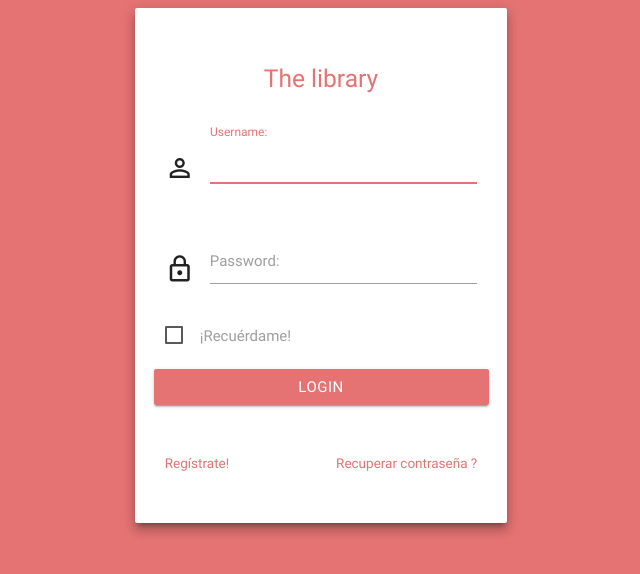
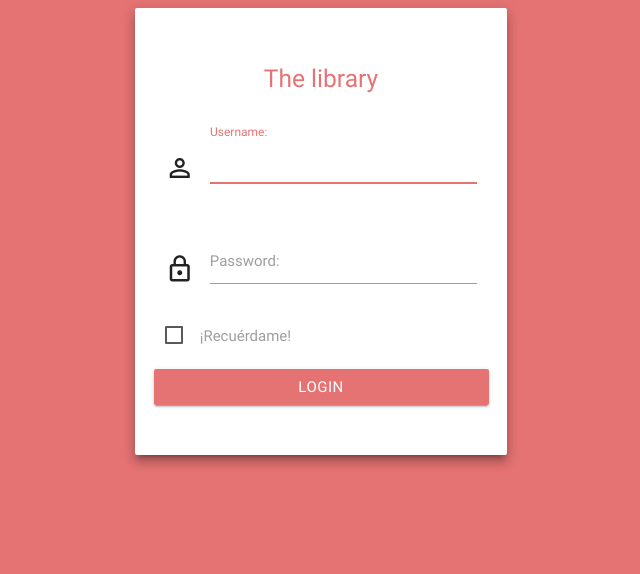
Before and after one commit to meialbiol/python-library, a Django app: page /accounts/login/ in a window 1280 px wide. Shown: the top 574 px of the page, without its empty margins (319-959 px from the left). Run offline with Django 3.2, Linux system fonts and the light colour scheme; some libraries are stand-ins or nearby versions.

Commit message:
Añadido login required en la vista

```diff
--- a/library/views.py
+++ b/library/views.py
@@ -1,6 +1,7 @@
 from django.http import HttpResponseRedirect
 from django.shortcuts import render
 from django.views import generic
+from django.contrib.auth.decorators import login_required
 
 # Create your views here.
 from django.urls import reverse
@@ -53,7 +54,7 @@ def book_list(request):
     context = {'books': books}
     return render(request, 'library/book_list.html', context)
 
-
+@login_required
 def new_book(request):
     if request.method != 'POST':
         form = BookForm()
@@ -78,7 +79,7 @@ def show(request, book_id):
 
     return render(request, 'library/book_detail.html', context)
 
-
+@login_required
 def edit(request, book_id):
     book = Book.objects.get(id=book_id)
     if request.method != 'POST':
--- a/templates/registration/login.html
+++ b/templates/registration/login.html
@@ -50,14 +50,14 @@
               </button>
               <input type="hidden" name="next" value="{{ next }}" />
           </div>
-          <div class="row">
-            <div class="input-field col s4 m4 l6">
-              <p class="margin medium-small"><a class="red-text text-lighten-2" href="page-register.html">Regístrate!</a></p>
-            </div>
-            <div class="input-field col s8 m8 l6">
-              <p class="margin right-align medium-small"><a class="red-text text-lighten-2" href="{% url 'password_reset' %}">Recuperar contraseña ?</a></p>
-            </div>
-          </div>
+{#          <div class="row">#}
+{#            <div class="input-field col s4 m4 l6">#}
+{#              <p class="margin medium-small"><a class="red-text text-lighten-2" href="page-register.html">Regístrate!</a></p>#}
+{#            </div>#}
+{#            <div class="input-field col s8 m8 l6">#}
+{#              <p class="margin right-align medium-small"><a class="red-text text-lighten-2" href="{% url 'password_reset' %}">Recuperar contraseña ?</a></p>#}
+{#            </div>#}
+{#          </div>#}
         </form>
       </div>
     </div>
```
